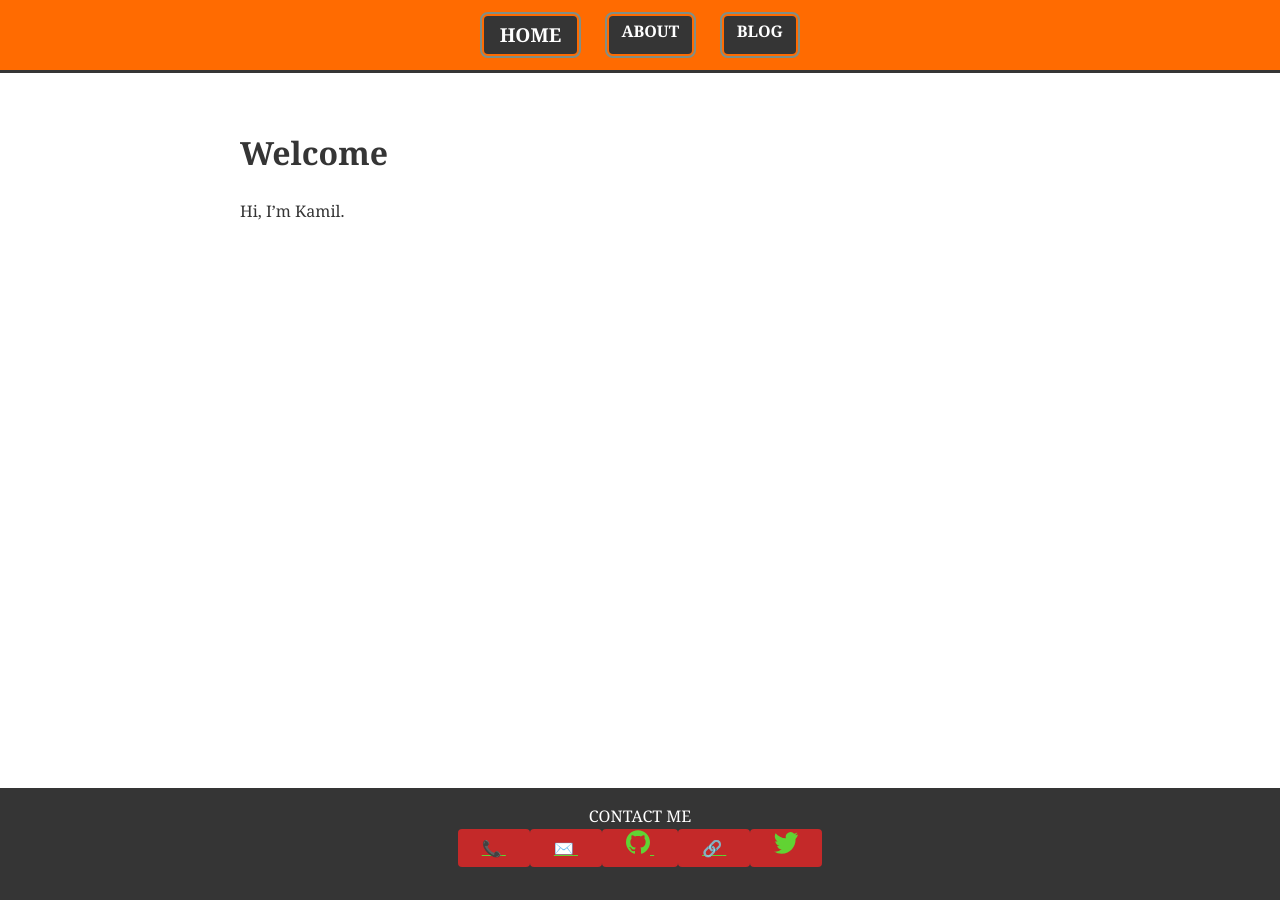
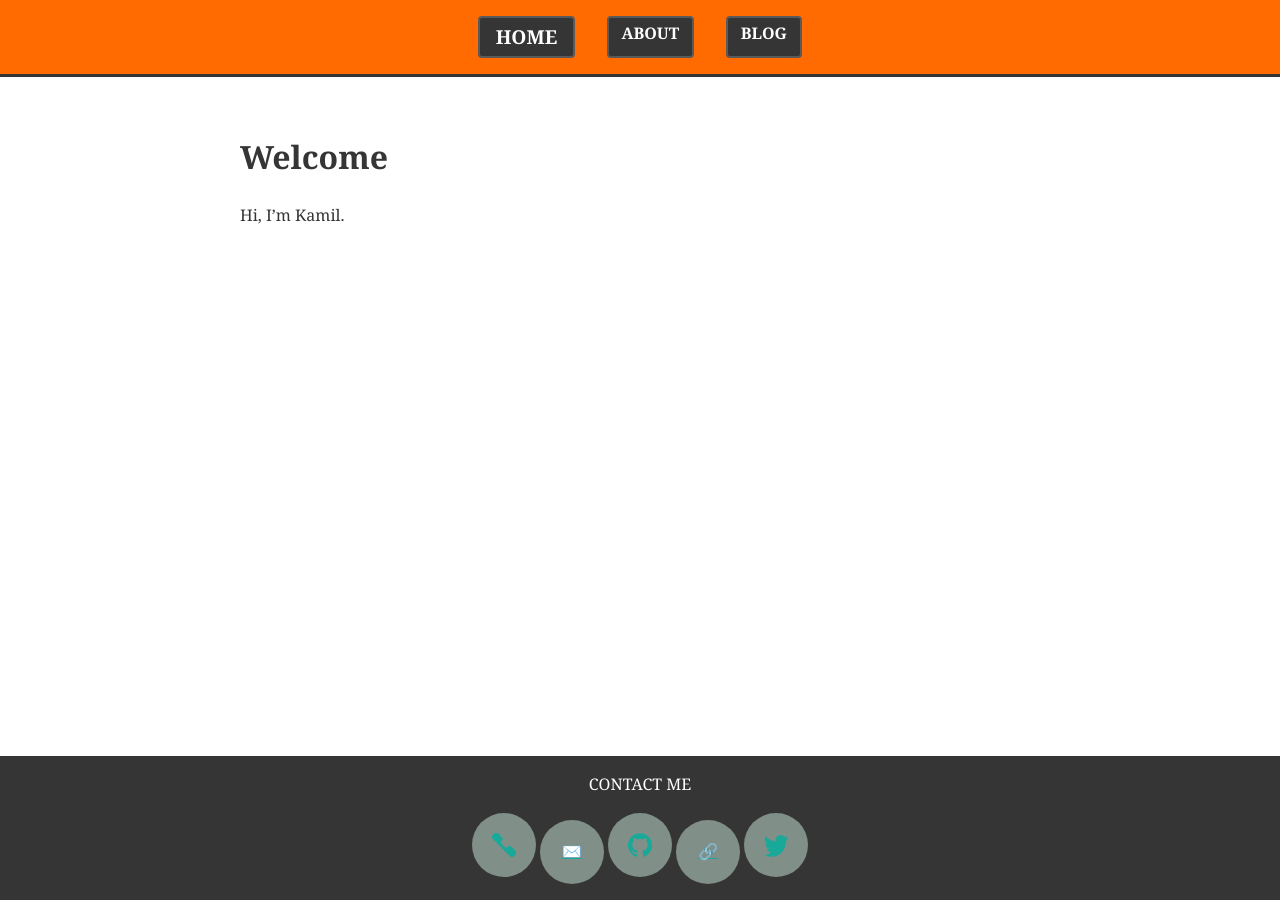
Before and after one commit to juna8001/juna8001.github.io, a Jekyll site: the page built from index.md, in a window 1280 px wide. Built offline with Jekyll 4.4.1, drawn with Linux system fonts in a browser that asks for light colours.

Commit message:
style improvements

```diff
--- a/_includes/footer.html
+++ b/_includes/footer.html
@@ -2,7 +2,10 @@
 <div class="footer-contact-title">CONTACT ME</div>
 <div class="footer-contact-buttons">
     <a href="tel:+1234567890" title="Phone" class="footer-contact-btn">
-        <span class="footer-contact-icon">📞</span>
+        <!-- Phone Icon (Font Awesome Solid) -->
+        <svg class="footer-contact-icon" viewBox="0 0 512 512" width="24" height="24" fill="currentColor" aria-hidden="true">
+            <path d="M511.1 387.1l-99.6-99.6c-18.7-18.7-49.1-18.7-67.9 0l-34.1 34.1c-54.5-28.7-99.2-73.4-127.9-127.9l34.1-34.1c18.7-18.7 18.7-49.1 0-67.9L124.9.9C106.2-17.8 75.8-17.8 57.1.9L7 51c-18.7 18.7-18.7 49.1 0 67.9C93.6 205.7 306.3 418.4 393.1 505.1c18.7 18.7 49.1 18.7 67.9 0l50.1-50.1c18.7-18.7 18.7-49.1 0-67.9z"/>
+        </svg></svg>
     </a>
     <a href="mailto:your.email@example.com" title="Email" class="footer-contact-btn">
         <span class="footer-contact-icon">✉️</span>
--- a/assets/colors.css
+++ b/assets/colors.css
@@ -17,4 +17,12 @@
 
   --footer-bg: var(--content-color);
   --footer-text: var(--main-color);
+
+--main-color-hover: #dadada;
+--content-color-hover: #5a5a5a;
+--acent-color-hover: #ff944d;
+
+--main-alt-color-hover: #b3bab6;
+--content-alt-color-hover: #4fd1c2;
+--acent-alt-color-hover: #b49c39;
 }
--- a/assets/footer.css
+++ b/assets/footer.css
@@ -12,17 +12,23 @@
 }
 
 .footer-contact-btn {
-  background: #c42929;
-  color: #61d333;
+  background: var(--main-alt-color);
+  color: var(--content-alt-color);
   border: none;
   padding: 0.5em 1.5em;
-  border-radius: 4px;
+border-radius: 50%;
+width: 64px;
+height: 64px;
+padding: 0;
+display: inline-flex;
+align-items: center;
+justify-content: center;
   font-size: 1em;
   cursor: pointer;
   margin-top: 1em;
 }
 
 .footer-contact-btn:hover {
-  background: #da5454;
-  color: #afdd9d;
+  background: var(--main-alt-color-hover);
+  color: var(--content-alt-color-hover
 }
--- a/assets/header.css
+++ b/assets/header.css
@@ -15,8 +15,7 @@ nav.site-nav a {
   font-weight: bold;
 
   background: var(--content-color);
-  outline: 2px solid var(--main-alt-color);
-  outline-offset: 2px;
+border: 2px solid var(--content-color-hover);
 
   padding: 0.2em 0.8em;
   border-radius: 4px;
```
